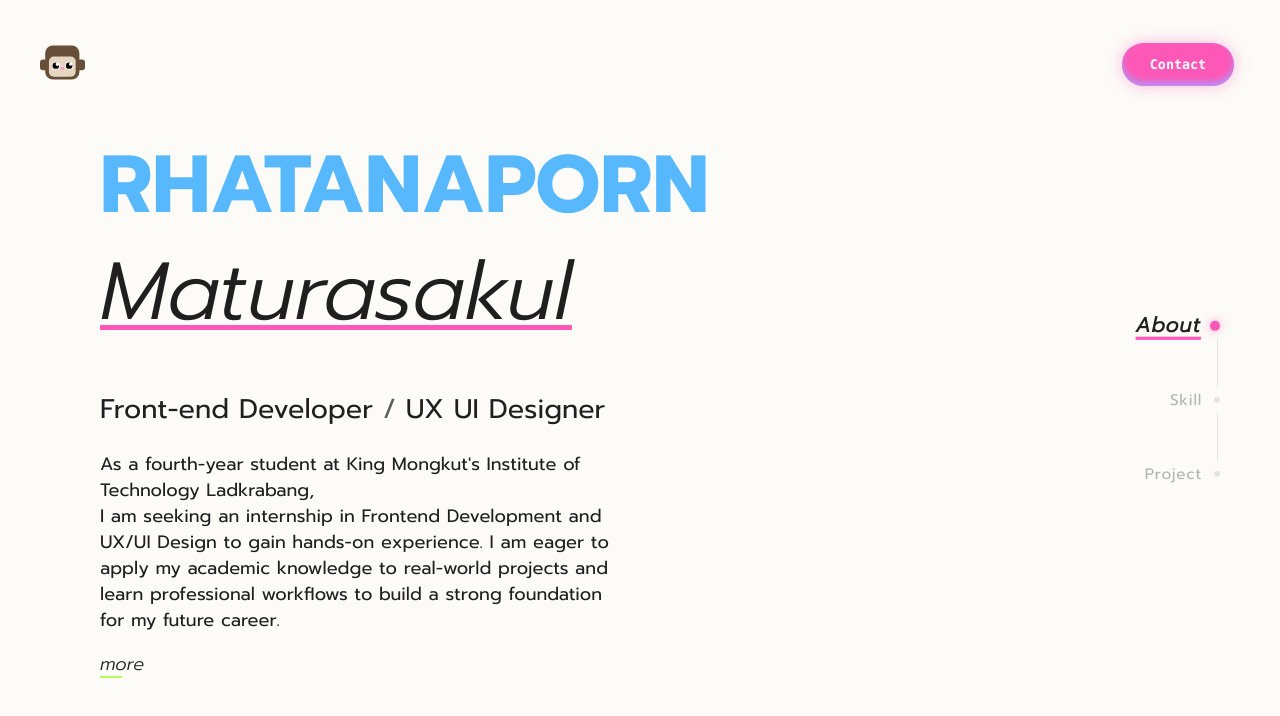
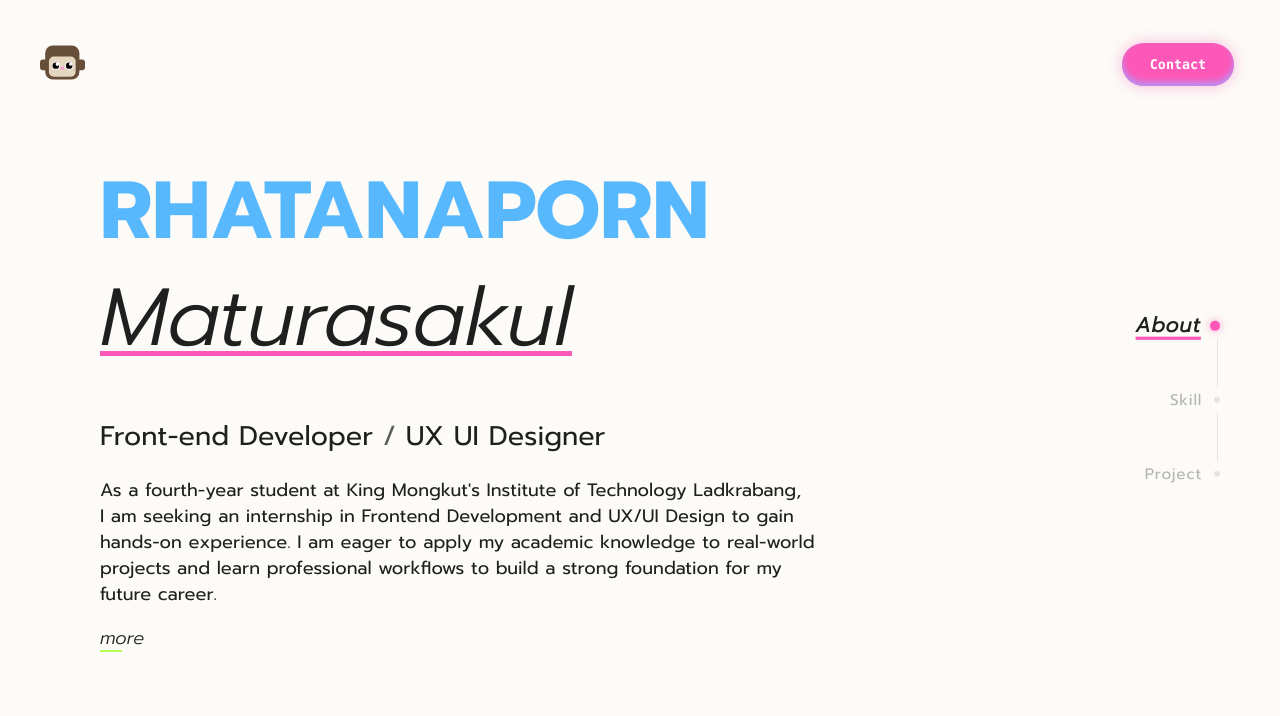
Before and after one commit to RTha66/Portfolio, a React app: page / in a window 1280 px wide. Shown: the top 716 px of the page. Built offline with nearby package versions, Linux system fonts and the light colour scheme; the HTML template or start-up script is replaced by a standard one.

Commit message:
แก้ขนาด

```diff
--- a/src/App.css
+++ b/src/App.css
@@ -170,7 +170,7 @@ section {
   justify-content: center;
   align-items: flex-start;
   padding-top: 5%;
-  max-width: 800px;
+  max-width: 990px;
   width: 100%;
 }
 
```
